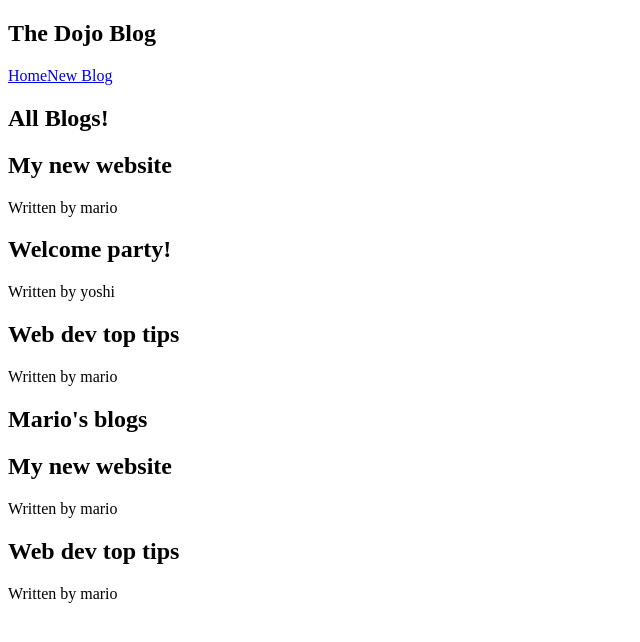
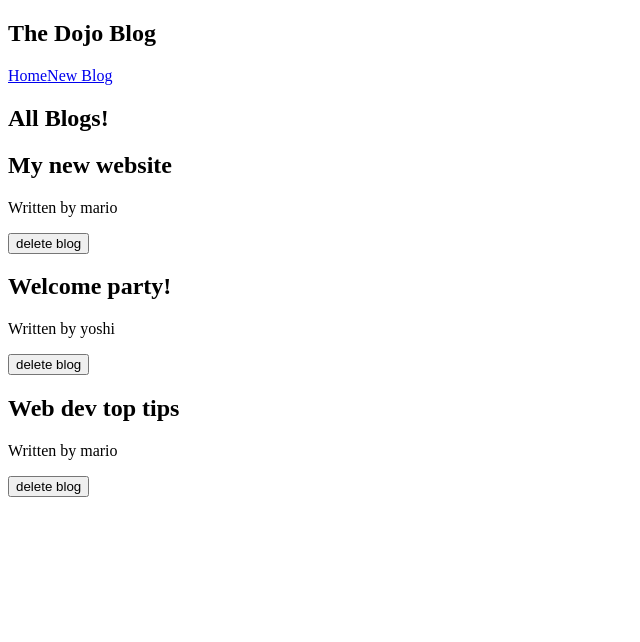
Before and after one commit to Enrige13/dojo-blog, a React (Create React App) app: page / in a window 1280 px wide. Shown: the top 642 px of the page, without its empty margins (0-640 px from the left). Built offline with nearby package versions, Linux system fonts and the light colour scheme; the HTML template or start-up script is replaced by a standard one.

Commit message:
#13: functions as props

```diff
--- a/src/BlogList.js
+++ b/src/BlogList.js
@@ -1,4 +1,4 @@
-const BlogList = ({ blogs, title }) => {
+const BlogList = ({ blogs, title, handleDelete }) => {
     // const blogs = props.blogs
     // const title = props.title
 
@@ -11,6 +11,7 @@
                 <div className="blog-preview" key={blog.id} >
                     <h2>{ blog.title }</h2>
                     <p>Written by { blog.author }</p>
+                    <button onClick={() => handleDelete(blog.id)}>delete blog</button>
                 </div>
             ))}
         </div>
--- a/src/Home.js
+++ b/src/Home.js
@@ -28,11 +28,16 @@
         { title: 'Web dev top tips', body: 'lorem ipsum...', author: 'mario', id: 3 }
     ])
 
+    const handleDelete = (id) => {
+        const newBlogs = blogs.filter(blog => blog.id !== id);
+        setBlogs(newBlogs);
+      }
+
     return (
         <div className="home">
-            <BlogList blogs={blogs} title="All Blogs!" />
+            <BlogList blogs={blogs} title="All Blogs!" handleDelete={handleDelete}/>
 
-            <BlogList blogs={blogs.filter((blog) => blog.author === 'mario')} title="Mario's blogs" />
+            {/* <BlogList blogs={blogs.filter((blog) => blog.author === 'mario')} title="Mario's blogs" handleDelete={handleDelete}/> */}
 
             {/* <p>{ name } is { age} years old</p>
             <button onClick={ handleClick2 }>Click me</button>
```
